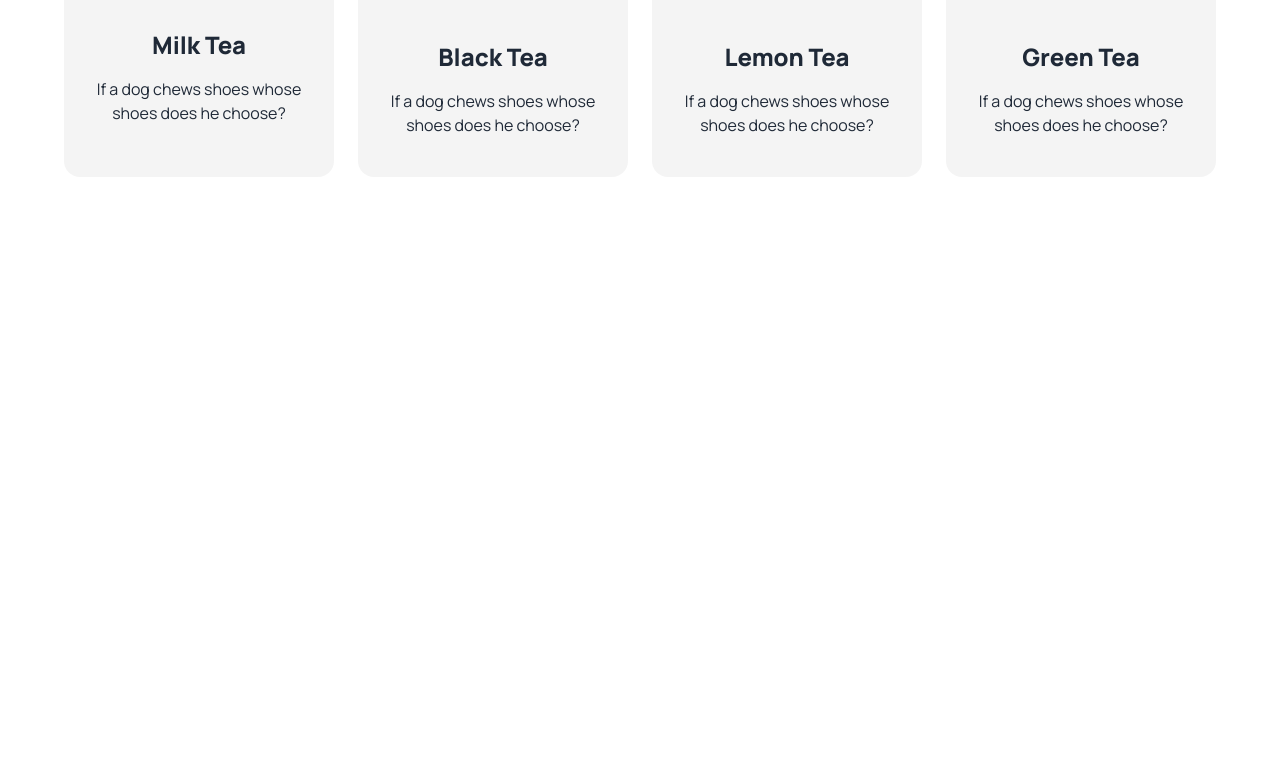
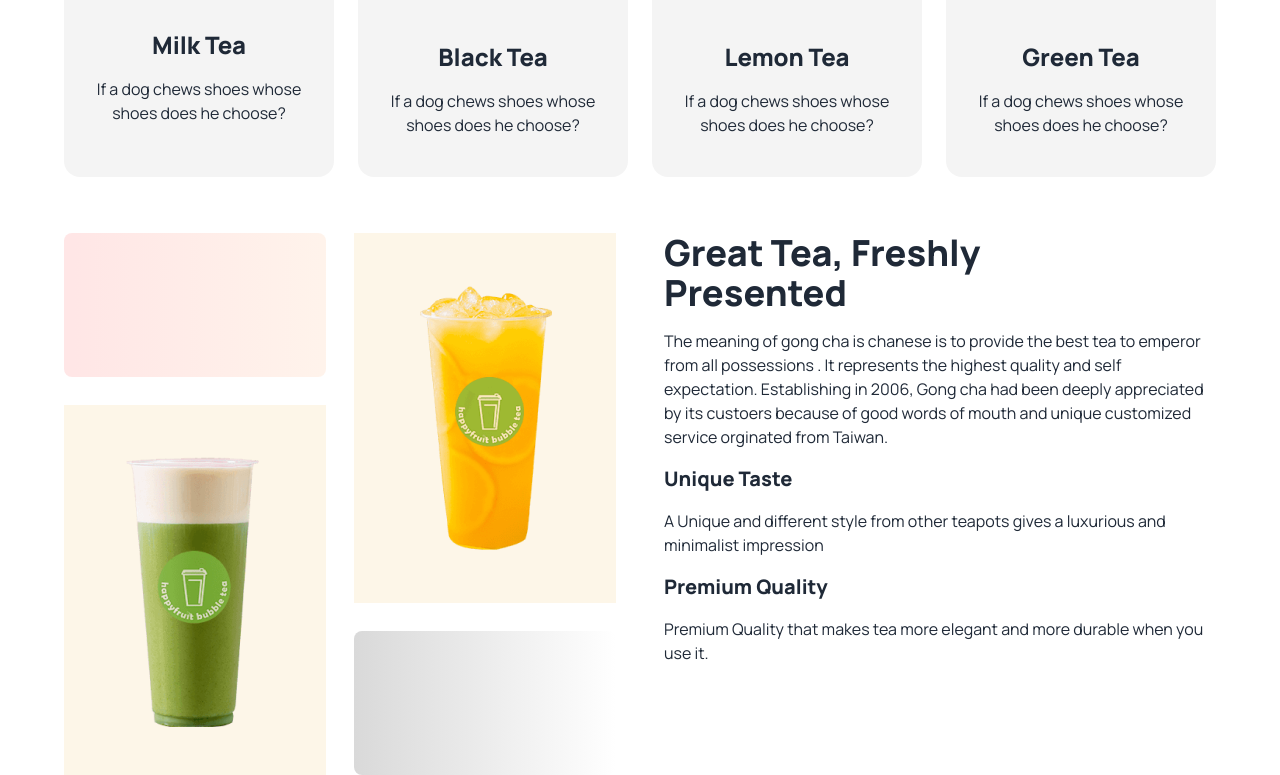
Before and after one commit to tusharahmednirma/tea-house-practice, a plain HTML site: page index.html in a window 1280 px wide. Shown: the part 1031-1806 px from the top of the page. Before the commit the page ends 1264 px from the top, so only its background shows below. Drawn offline with nearby package versions, Linux system fonts and the light colour scheme.

Commit message:
add great tea  section

```diff
--- a/index.html
+++ b/index.html
@@ -127,6 +127,39 @@
             </div>
 
         </section>
+        <!-- great tea section -->
+        <section>
+            <div class="flex gap-12 lg:flex-row flex-col">
+                <div class="grid grid-cols-1 lg:grid-cols-2 flex-1 gap-7">
+                    <div class="bg-gradient-to-r from-[#F00] to-[#FF8938] opacity-10 h-36 rounded-lg"></div>
+                    <div class="row-span-2 py-12 px-7 bg-[#E6A6231A] flex justify-center items-center">
+                        <img src="./images/fresh-1.png" alt="">
+                    </div>
+                    <div class="row-span-2 py-12 px-7 bg-[#E6A6231A] flex justify-center items-center">
+                       <img src="./images/fresh-2.png" alt="">
+                    </div>
+                    <div class="bg-gradient-to-r from-[#D9D9D9] to-[#FFFFFF]  h-36 rounded-lg"></div>
+                </div>
+
+
+
+                <div class="space-y-4 flex-1">
+                    <h1 class="text-4xl font-extrabold">Great Tea, Freshly <br>Presented</h1>
+                    <p class="mt-5 mb-6">The meaning of gong cha is chanese is to provide the best tea to emperor from
+                        all possessions . It represents the highest quality and self expectation. Establishing in 2006,
+                        Gong cha had been deeply appreciated by its custoers because of good words of mouth and unique
+                        customized service orginated from Taiwan.</p>
+                    <h2 class="font-extrabold text-xl">Unique Taste</h2>
+                    <p class="mb-5">A Unique and different style from other teapots gives a luxurious and minimalist
+                        impression</p>
+                    <h2 class="font-extrabold text-xl">Premium Quality</h2>
+                    <p>Premium Quality that makes tea more elegant and more durable when you use it.</p>
+                </div>
+
+            </div>
+
+
+        </section>
 
     </main>
 
```
Lines whose indentation alone changed are shown as unchanged.
